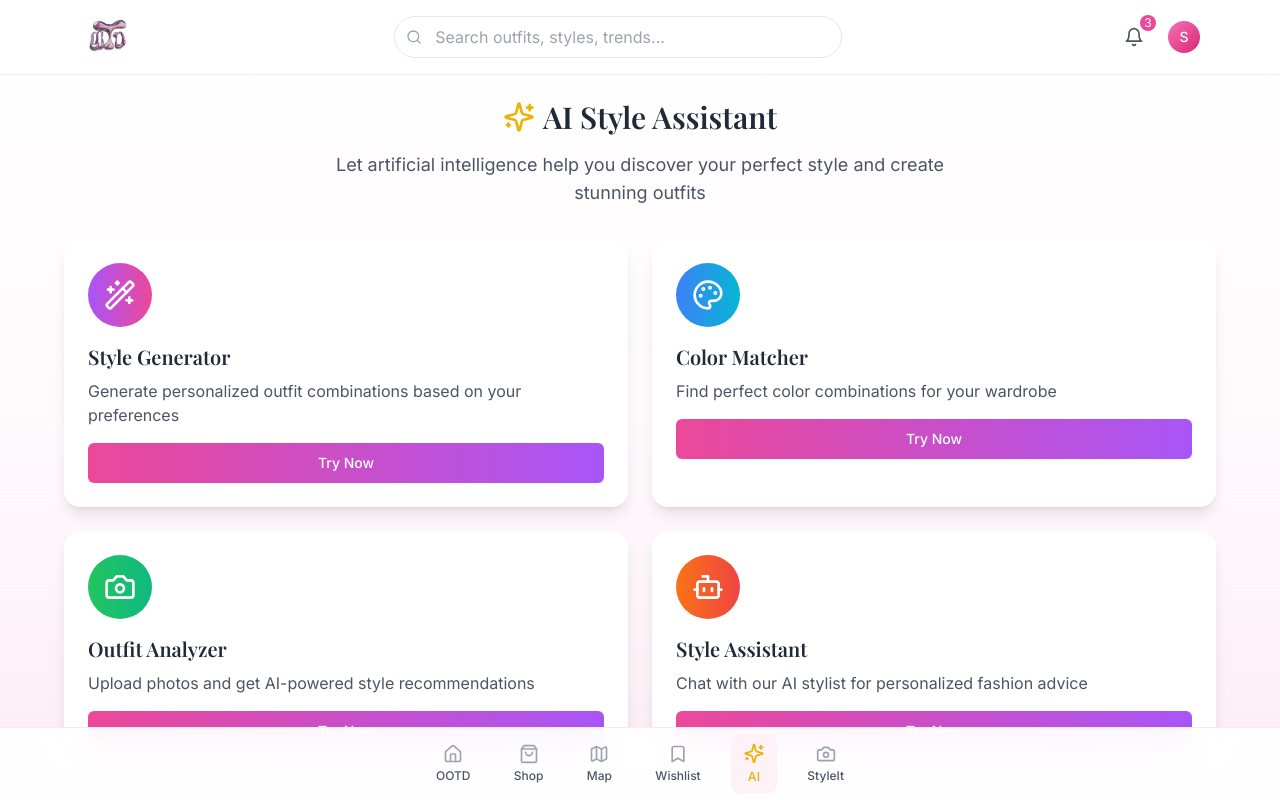
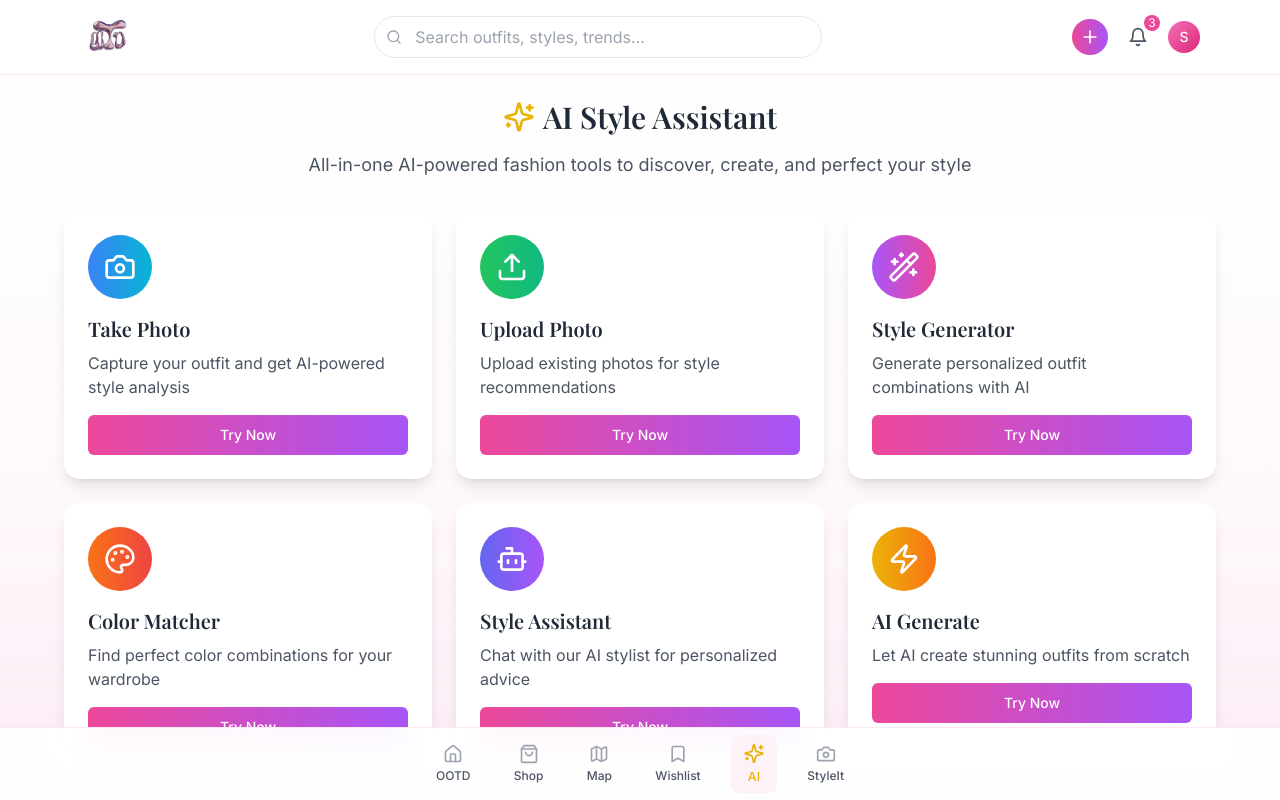
Before and after one commit to SShreyagaur/ootdai, a React (Vite) app: page /ai in a window 1280 px wide. Shown: the top 800 px of the page. Built offline with nearby package versions, Linux system fonts and the light colour scheme.

Commit message:
Refactor: Consolidate AI features and adjust button
Consolidated all AI functionalities into a single component and adjusted the floating add button's size and placement to align with the notification button in the right corner.

```diff
--- a/src/components/Header.tsx
+++ b/src/components/Header.tsx
@@ -1,7 +1,20 @@
 
-import { Search, Bell } from "lucide-react";
+import { Search, Bell, Plus } from "lucide-react";
+import { useToast } from "@/hooks/use-toast";
+import { useNavigate } from "react-router-dom";
 
 const Header = () => {
+  const { toast } = useToast();
+  const navigate = useNavigate();
+
+  const handleAddClick = () => {
+    navigate('/ai');
+    toast({
+      title: "AI Assistant",
+      description: "Opening AI-powered style tools",
+    });
+  };
+
   return (
     <header className="sticky top-0 z-50 bg-white/80 backdrop-blur-md border-b border-pink-100">
       <div className="max-w-6xl mx-auto px-4 py-4">
@@ -28,16 +41,28 @@ const Header = () => {
           </div>
 
           {/* Right Actions */}
-          <div className="flex items-center space-x-4">
+          <div className="flex items-center space-x-3">
             <button className="md:hidden p-2 rounded-full hover:bg-pink-50 transition-colors">
               <Search className="h-5 w-5 text-gray-600" />
             </button>
+
+            {/* Add Button */}
+            <button
+              onClick={handleAddClick}
+              className="p-2 rounded-full bg-gradient-to-r from-pink-500 to-purple-500 hover:from-pink-600 hover:to-purple-600 text-white transition-all duration-200 transform hover:scale-105"
+            >
+              <Plus className="h-5 w-5" />
+            </button>
+
+            {/* Notification Button */}
             <button className="p-2 rounded-full hover:bg-pink-50 transition-colors relative">
               <Bell className="h-5 w-5 text-gray-600" />
               <span className="absolute -top-1 -right-1 bg-pink-500 text-white text-xs rounded-full h-4 w-4 flex items-center justify-center">
                 3
               </span>
             </button>
+
+            {/* Profile */}
             <div className="w-8 h-8 rounded-full bg-gradient-to-br from-pink-400 to-pink-600 flex items-center justify-center">
               <span className="text-white text-sm font-medium">S</span>
             </div>
--- a/src/pages/AI.tsx
+++ b/src/pages/AI.tsx
@@ -1,43 +1,81 @@
 
 import { useState } from "react";
-import { Sparkles, Wand2, Palette, Camera, Bot, Lightbulb } from "lucide-react";
+import { Sparkles, Wand2, Palette, Camera, Bot, Lightbulb, Upload, ImageIcon, Zap } from "lucide-react";
 import Header from "../components/Header";
 import BottomNav from "../components/BottomNav";
 import { Button } from "@/components/ui/button";
+import { useToast } from "@/hooks/use-toast";
 
 const aiFeatures = [
   {
     id: 1,
-    icon: Wand2,
-    title: "Style Generator",
-    description: "Generate personalized outfit combinations based on your preferences",
-    color: "from-purple-500 to-pink-500"
+    icon: Camera,
+    title: "Take Photo",
+    description: "Capture your outfit and get AI-powered style analysis",
+    color: "from-blue-500 to-cyan-500",
+    action: "camera"
   },
   {
     id: 2,
+    icon: Upload,
+    title: "Upload Photo",
+    description: "Upload existing photos for style recommendations",
+    color: "from-green-500 to-emerald-500",
+    action: "upload"
+  },
+  {
+    id: 3,
+    icon: Wand2,
+    title: "Style Generator",
+    description: "Generate personalized outfit combinations with AI",
+    color: "from-purple-500 to-pink-500",
+    action: "generate"
+  },
+  {
+    id: 4,
     icon: Palette,
     title: "Color Matcher",
     description: "Find perfect color combinations for your wardrobe",
-    color: "from-blue-500 to-cyan-500"
+    color: "from-orange-500 to-red-500",
+    action: "colors"
   },
   {
-    id: 3,
-    icon: Camera,
-    title: "Outfit Analyzer",
-    description: "Upload photos and get AI-powered style recommendations",
-    color: "from-green-500 to-emerald-500"
+    id: 5,
+    icon: Bot,
+    title: "Style Assistant",
+    description: "Chat with our AI stylist for personalized advice",
+    color: "from-indigo-500 to-purple-500",
+    action: "chat"
   },
   {
-    id: 4,
-    icon: Bot,
-    title: "Style Assistant",
-    description: "Chat with our AI stylist for personalized fashion advice",
-    color: "from-orange-500 to-red-500"
+    id: 6,
+    icon: Zap,
+    title: "AI Generate",
+    description: "Let AI create stunning outfits from scratch",
+    color: "from-yellow-500 to-orange-500",
+    action: "ai-create"
   }
 ];
 
 const AI = () => {
   const [selectedFeature, setSelectedFeature] = useState<number | null>(null);
+  const { toast } = useToast();
+
+  const handleFeatureClick = (feature: typeof aiFeatures[0]) => {
+    setSelectedFeature(feature.id);
+
+    const actionMessages = {
+      camera: { title: "Camera", description: "Opening camera to capture your outfit" },
+      upload: { title: "Upload", description: "Select a photo from your gallery" },
+      generate: { title: "Style Generator", description: "Creating personalized outfit combinations" },
+      colors: { title: "Color Matcher", description: "Analyzing perfect color combinations" },
+      chat: { title: "Style Assistant", description: "Starting conversation with AI stylist" },
+      "ai-create": { title: "AI Generator", description: "Let AI create a style for you" }
+    };
+
+    const message = actionMessages[feature.action as keyof typeof actionMessages];
+    toast(message);
+  };
 
   return (
     <div className="min-h-screen bg-gradient-to-b from-white to-pink-50 relative font-inter">
@@ -60,12 +98,12 @@ const AI = () => {
                 </h1>
               </div>
               <p className="text-gray-600 text-lg max-w-2xl mx-auto">
-                Let artificial intelligence help you discover your perfect style and create stunning outfits
+                All-in-one AI-powered fashion tools to discover, create, and perfect your style
               </p>
             </div>
 
             {/* AI Features Grid */}
-            <div className="grid grid-cols-1 md:grid-cols-2 gap-6 mb-8">
+            <div className="grid grid-cols-1 md:grid-cols-2 lg:grid-cols-3 gap-6 mb-8">
               {aiFeatures.map((feature, index) => {
                 const Icon = feature.icon;
                 return (
@@ -74,8 +112,8 @@ const AI = () => {
                     className={`bg-white rounded-2xl p-6 shadow-lg hover:shadow-xl transition-all duration-300 cursor-pointer transform hover:scale-105 ${
                       selectedFeature === feature.id ? 'ring-2 ring-pink-300' : ''
                     }`}
-                    onClick={() => setSelectedFeature(feature.id)}
-                    style={{ animationDelay: `${index * 150}ms` }}
+                    onClick={() => handleFeatureClick(feature)}
+                    style={{ animationDelay: `${index * 100}ms` }}
                   >
                     <div className={`w-16 h-16 rounded-full bg-gradient-to-r ${feature.color} flex items-center justify-center mb-4`}>
                       <Icon className="h-8 w-8 text-white" />
```
Also changed, not shown: src/pages/Index.tsx (+41 -121 lines).
